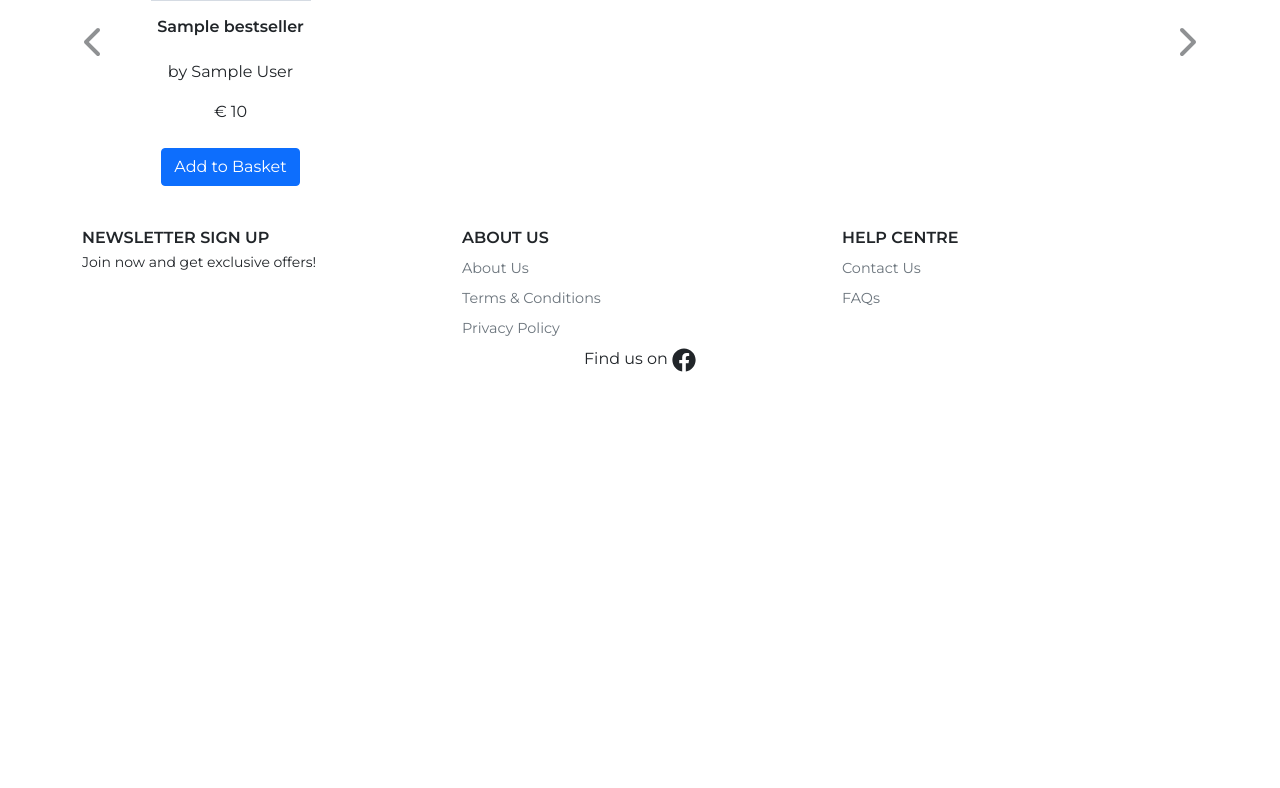
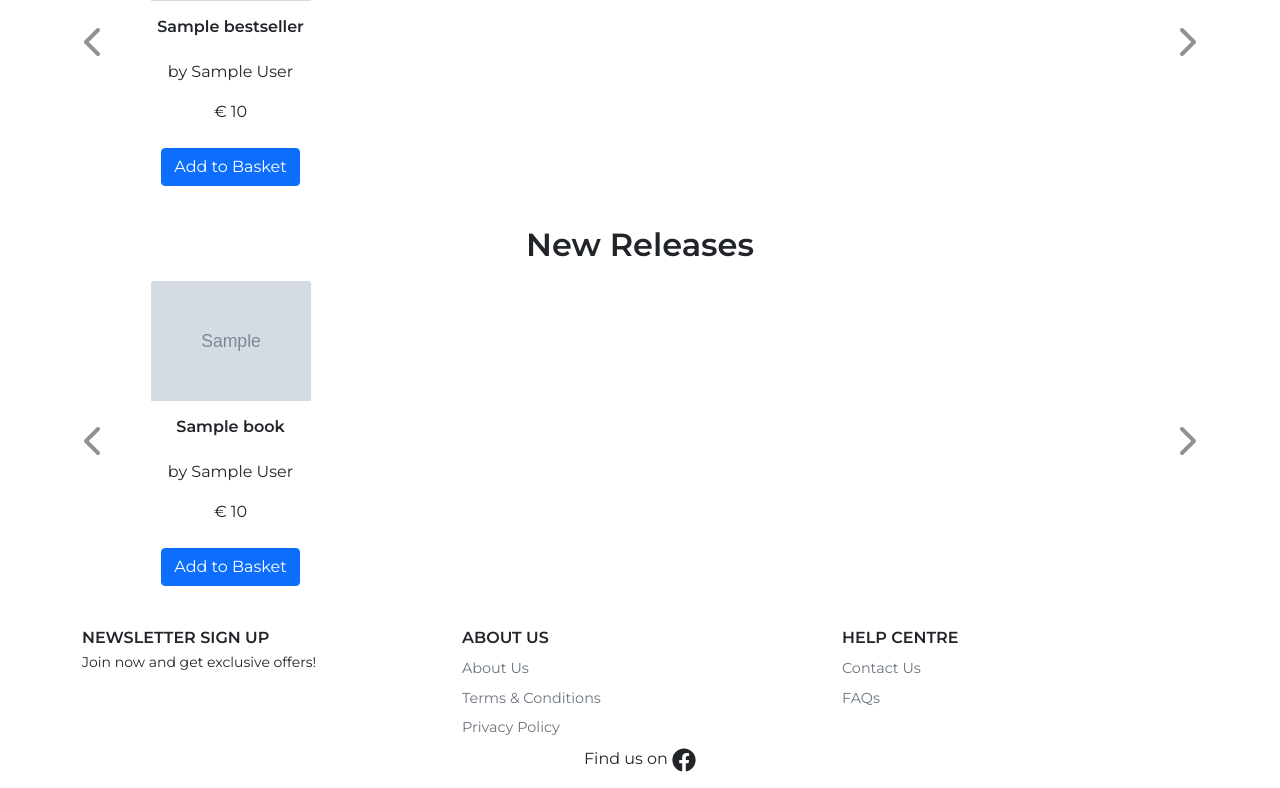
Before and after one commit to sejungkwak/cogito-books, a Django app: template home/templates/home/index.html in a window 1280 px wide. Shown: the part 746-1534 px from the top of the page. Before the commit the page ends 1118 px from the top, so only its background shows below. Run offline with Django 3.2, Linux system fonts and the light colour scheme; the template is opened without the code that fills it: most values are stand-ins (such as "Sample title", 1, 10 or a date in 2020); grey boxes marked "Sample" are stand-in pictures.

Commit message:
feat: Create carousel for new releases

```diff
--- /dev/null
+++ b/home/templates/home/includes/new_release.html
@@ -0,0 +1,52 @@
+{% load i18n %}
+
+<h2 class="fw-600 mb-3">{% trans "New Releases" %}</h2>
+
+<div class="carousel slide container mt-2" id="newRelaseCarousel" data-bs-ride="carousel">
+    <div class="carousel-inner">
+        {% for book in new_releases %}
+            <div class="carousel-item {% if forloop.first %}active{% endif %}">
+                <div class="col-12 col-md-6 col-lg-3">
+                    <div class="card border-0 text-center">
+                        <a href="#">
+                            {% if book.cover %}
+                                <img class="card-img-top" src="{{ book.cover.url }}" alt="{{ book.title }}">
+                            {% else %}
+                                <img class="card-img-top" src="{{ MEDIA_URL }}noimage.png" alt="{{ book.title }}">
+                            {% endif %}
+                        </a>
+                        <div class="card-body px-0">
+                            <a class="text-decoration-none text-body" href="#">
+                                <h3 class="card-title fs-6 fw-600">{{ book.title }}</h3>
+                                <p class="card-text">
+                                    <ul class="list-group">
+                                        <li class="list-group-item border-0">
+                                            {% trans "by " %}
+                                            {% for author in book.author.all %}
+                                                {% if not forloop.last %}
+                                                    {{ author }} &
+                                                {% else %}
+                                                    {{ author }}
+                                                {% endif %}
+                                            {% endfor %}
+                                        </li>
+                                        <li class="list-group-item border-0">{% trans "€ " %}{{ book.price }}</li>
+                                    </ul>
+                                </p>
+                            </a>
+                            <a class="btn btn-primary" href="#">{% trans "Add to Basket" %}</a>
+                        </div>
+                    </div>
+                </div>
+            </div>
+        {% endfor %}
+    </div>
+    <button class="carousel-control-prev" type="button" data-bs-target="#newRelaseCarousel" data-bs-slide="prev">
+        <svg class="icon-container" aria-hidden="true" xmlns="http://www.w3.org/2000/svg" viewBox="0 0 384 512"><path class="icon-path__black" d="M41.4 233.4c-12.5 12.5-12.5 32.8 0 45.3l192 192c12.5 12.5 32.8 12.5 45.3 0s12.5-32.8 0-45.3L109.3 256 278.6 86.6c12.5-12.5 12.5-32.8 0-45.3s-32.8-12.5-45.3 0l-192 192z"/></svg>
+        <span class="visually-hidden">Previous</span>
+    </button>
+    <button class="carousel-control-next" type="button" data-bs-target="#newRelaseCarousel" data-bs-slide="next">
+        <svg class="icon-container" aria-hidden="true" xmlns="http://www.w3.org/2000/svg" viewBox="0 0 384 512"><path class="icon-path__black" d="M342.6 233.4c12.5 12.5 12.5 32.8 0 45.3l-192 192c-12.5 12.5-32.8 12.5-45.3 0s-12.5-32.8 0-45.3L274.7 256 105.4 86.6c-12.5-12.5-12.5-32.8 0-45.3s32.8-12.5 45.3 0l192 192z"/></svg>
+        <span class="visually-hidden">Next</span>
+    </button>
+</div>
--- a/home/templates/home/index.html
+++ b/home/templates/home/index.html
@@ -22,6 +22,9 @@
     <section class="my-4 text-center">
         {% include "home/includes/bestseller.html" %}
     </section>
+    <section class="my-4 text-center">
+        {% include "home/includes/new_release.html" %}
+    </section>
 {% endblock %}
 
 {% block postloadjs %}
```
